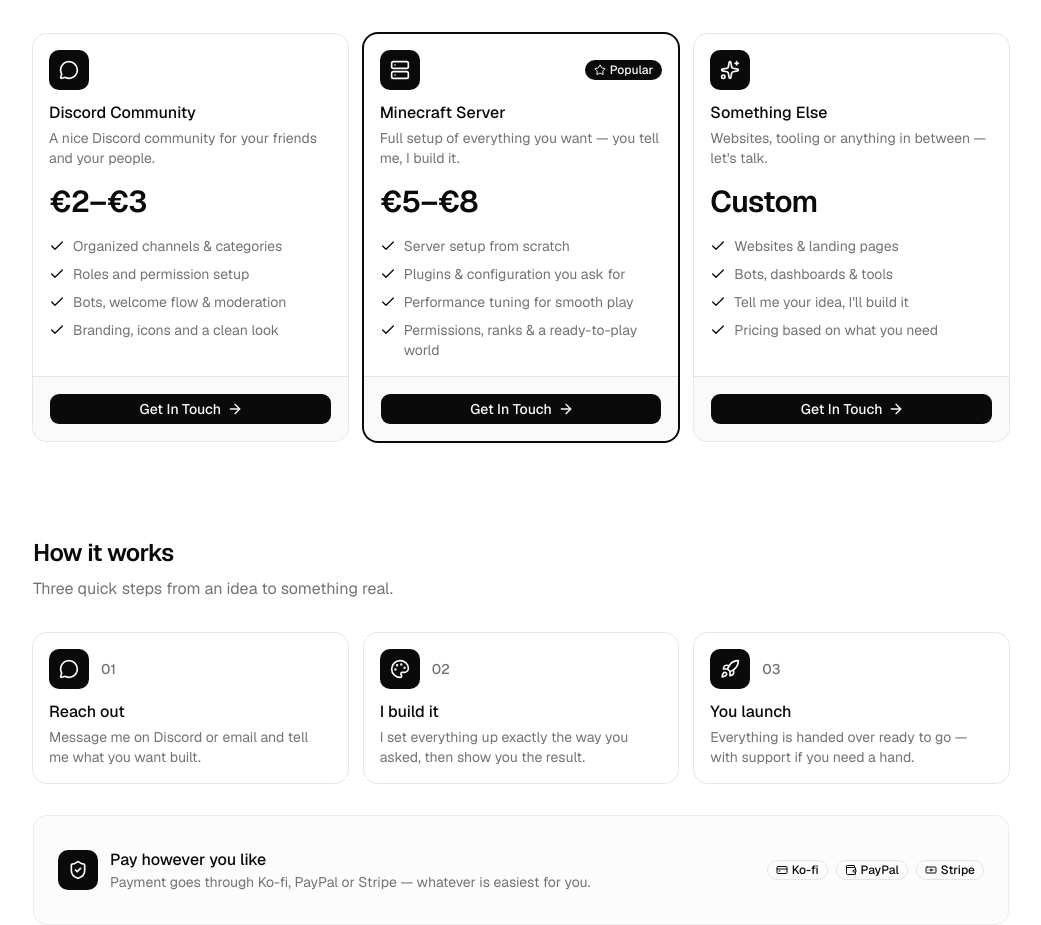
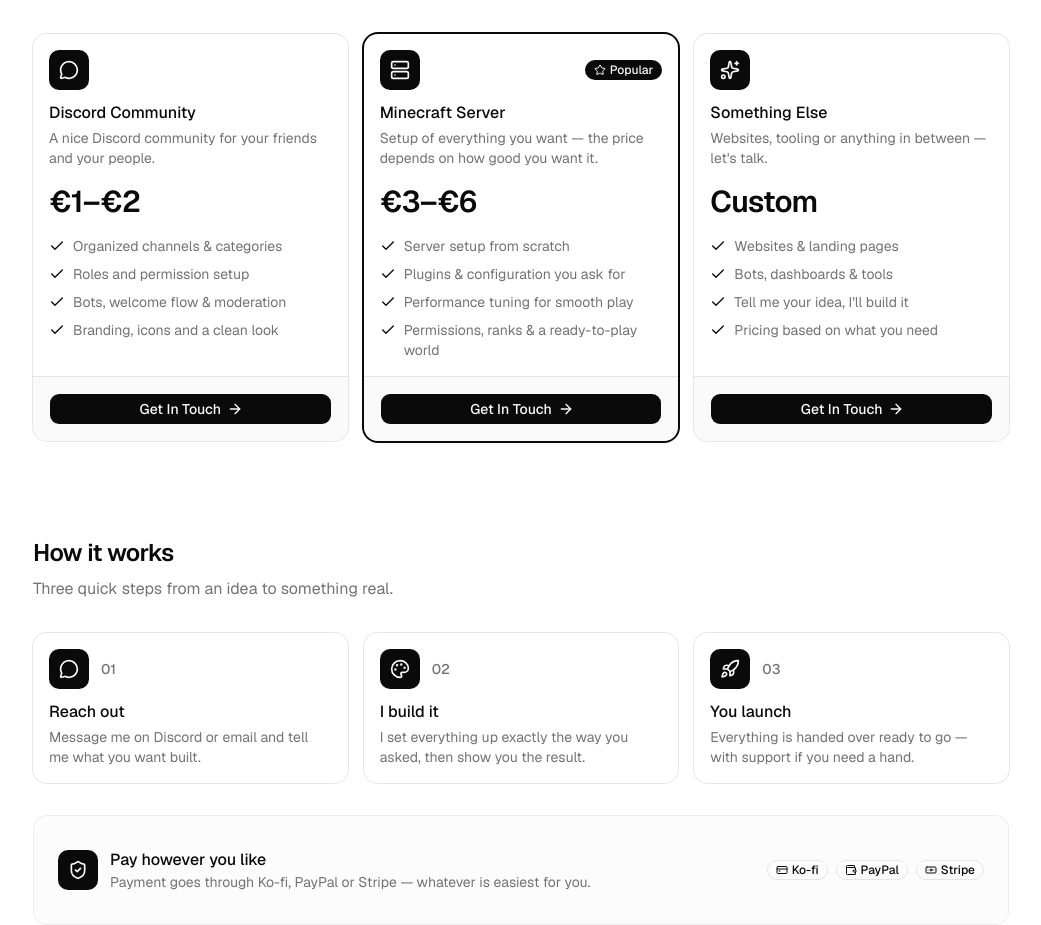
Before and after one commit to lordpipon/Studio, a Next.js app: page / in a window 1280 px wide. Shown: the part 1381-2306 px from the top of the page, without its empty margins (119-1160 px from the left). Built offline with nearby package versions, Linux system fonts and the light colour scheme.

Commit message:
Update pricing for Discord and Minecraft plans

```diff
--- a/src/app/page.tsx
+++ b/src/app/page.tsx
@@ -69,7 +69,7 @@ const services = [
 const plans = [
   {
     name: "Discord Community",
-    price: "€2–€3",
+    price: "€1–€2",
     tagline: "A nice Discord community for your friends and your people.",
     icon: MessageCircle,
     featured: false,
@@ -82,8 +82,8 @@ const plans = [
   },
   {
     name: "Minecraft Server",
-    price: "€5–€8",
-    tagline: "Full setup of everything you want — you tell me, I build it.",
+    price: "€3–€6",
+    tagline: "Setup of everything you want — the price depends on how good you want it.",
     icon: Server,
     featured: true,
     features: [
```
